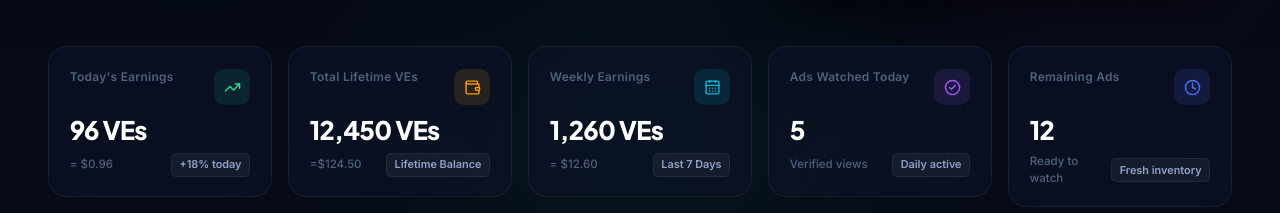
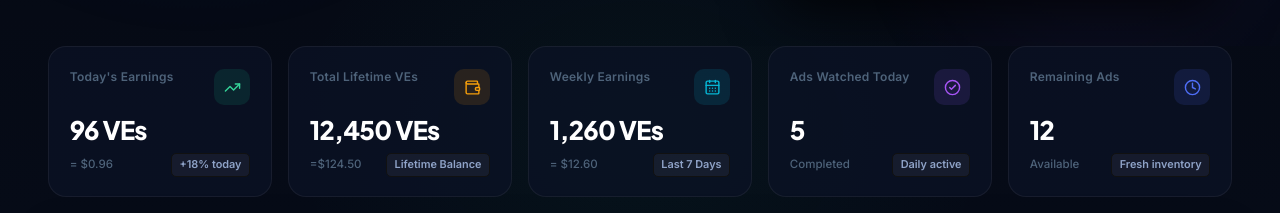
Before and after one commit to Karan-259/Veloop, a React (Vite) app: page / in a window 1280 px wide. Shown: the part 587-800 px from the top of the page. Built offline with nearby package versions, Linux system fonts and the light colour scheme.

Commit message:
Stats effect

```diff
--- a/src/components/StatsSection/StatsSection.jsx
+++ b/src/components/StatsSection/StatsSection.jsx
@@ -49,7 +49,7 @@ export default function StatsSection({
       id: 'completed',
       title: 'Ads Watched Today',
       value: `${animatedCompleted}`,
-      subvalue: 'Verified views',
+      subvalue: 'Completed',
       trend: 'Daily active',
       icon: CheckCircle2,
       accentColor: 'purple'
@@ -58,7 +58,7 @@ export default function StatsSection({
       id: 'remaining',
       title: 'Remaining Ads',
       value: `${animatedAvailable}`,
-      subvalue: 'Ready to watch',
+      subvalue: 'Available',
       trend: 'Fresh inventory',
       icon: Clock,
       accentColor: 'indigo'
--- a/src/components/StatsSection/StatsSection.module.css
+++ b/src/components/StatsSection/StatsSection.module.css
@@ -1,12 +1,5 @@
-
-.statsSection {
-  padding: 0 0 2.5rem;
-}
-
 .statCard {
   background: var(--bg-glass-card);
-  backdrop-filter: blur(var(--glass-blur));
-  -webkit-backdrop-filter: blur(var(--glass-blur));
   border: 1px solid var(--border-subtle);
   border-radius: 18px;
   padding: 1.4rem 1.3rem 1.2rem;
@@ -18,18 +11,6 @@
   position: relative;
   overflow: hidden;
   cursor: default;
-  animation: fadeInUp 0.6s cubic-bezier(0.16, 1, 0.3, 1) both;
-}
-
-.statCard:nth-child(1) { animation-delay: 0.05s; }
-.statCard:nth-child(2) { animation-delay: 0.12s; }
-.statCard:nth-child(3) { animation-delay: 0.19s; }
-.statCard:nth-child(4) { animation-delay: 0.26s; }
-.statCard:nth-child(5) { animation-delay: 0.33s; }
-
-@keyframes fadeInUp {
-  from { opacity: 0; transform: translateY(20px); }
-  to   { opacity: 1; transform: translateY(0); }
 }
 
 .statCard::before {
@@ -43,24 +24,13 @@
   transition: opacity 0.3s ease;
 }
 
-.statCard::after {
-  content: '';
-  position: absolute;
-  inset: 0;
-  background: radial-gradient(circle at 50% -20%, rgba(255,255,255,0.04) 0%, transparent 60%);
-  opacity: 0;
-  transition: opacity 0.35s ease;
-  pointer-events: none;
-}
-
-.statCard:hover {
+.statCard:hover{
   transform: translateY(-5px);
   border-color: rgba(139, 92, 246, 0.28);
   box-shadow: 0 16px 40px -10px rgba(0, 0, 0, 0.7), 0 0 0 1px rgba(139, 92, 246, 0.15);
 }
 
 .statCard:hover::before { opacity: 1; }
-.statCard:hover::after  { opacity: 1; }
 
 .emerald::before { background: linear-gradient(90deg, #10b981, #06b6d4, transparent); }
 .gold::before    { background: linear-gradient(90deg, #f59e0b, #fbbf24, transparent); }
@@ -68,11 +38,11 @@
 .purple::before  { background: linear-gradient(90deg, #8b5cf6, #a855f7, transparent); }
 .indigo::before  { background: linear-gradient(90deg, #4f6ef7, #8b5cf6, transparent); }
 
-.emerald:hover { border-color: rgba(16, 185, 129, 0.3); }
-.gold:hover    { border-color: rgba(245, 158, 11, 0.3); }
-.cyan:hover    { border-color: rgba(6, 182, 212, 0.3); }
-.purple:hover  { border-color: rgba(139, 92, 246, 0.3); }
-.indigo:hover  { border-color: rgba(79, 110, 247, 0.3); }
+.emerald:hover { border-color: rgba(16, 185, 129); }
+.gold:hover    { border-color: rgba(245, 158, 11); }
+.cyan:hover    { border-color: rgba(6, 182, 212); }
+.purple:hover  { border-color: rgba(139, 92, 246); }
+.indigo:hover  { border-color: rgba(79, 110, 247); }
 
 .iconCircle {
   width: 36px;
@@ -83,6 +53,7 @@
   justify-content: center;
   flex-shrink: 0;
 }
+
 
 .emerald .iconCircle { background: rgba(16, 185, 129, 0.13); color: var(--primary-light); }
 .gold .iconCircle    { background: rgba(245, 158, 11, 0.13);  color: var(--gold-accent); }
@@ -131,7 +102,7 @@
 
 .trendBadge {
   background: rgba(255, 255, 255, 0.05);
-  border: 1px solid var(--border-subtle);
+  border: 1px solid #111;
   color: var(--text-secondary);
   padding: 0.18rem 0.48rem;
   border-radius: 5px;
```
